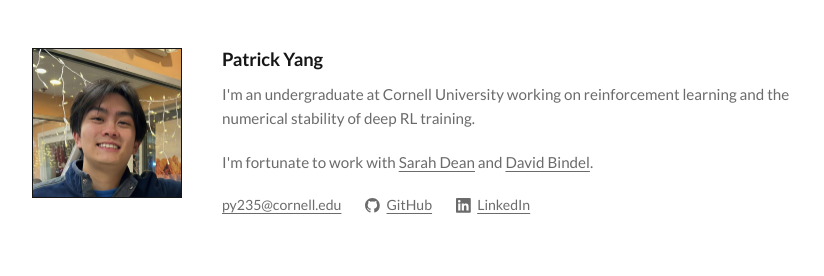
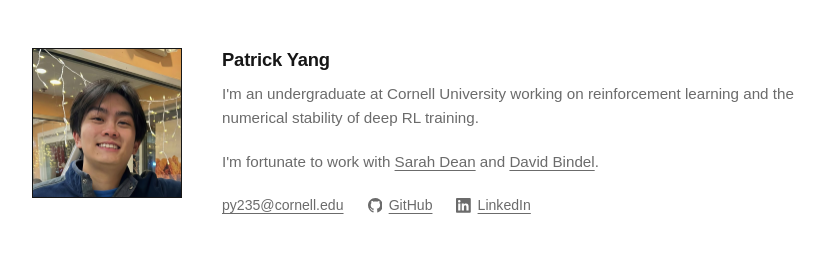
Before and after one commit to PatrickYang2007/portfolio, a plain HTML site: page index.html in a window 1280 px wide. Shown: the whole page, without its empty margins (122-946 px from the left). Drawn offline with Linux system fonts and the light colour scheme.

Commit message:
Switch fonts to Arial
Use Arial throughout and drop the Google Fonts links.

```diff
--- a/index.css
+++ b/index.css
@@ -1,6 +1,6 @@
 /* ------------------------------------------------------------------
    Portfolio — Swiss/editorial monochrome stylesheet
-   Lato throughout
+   Arial throughout
    Pure monochrome on white. No border-radius. No box-shadow.
    No gradients.
    ------------------------------------------------------------------ */
@@ -11,7 +11,7 @@
   --muted: #6b6b6b;
   --line: #161616;
 
-  --sans: "Lato", "Helvetica Neue", Helvetica, Arial, sans-serif;
+  --sans: Arial, "Helvetica Neue", Helvetica, sans-serif;
 }
 
 /* ---------- Reset ---------- */
--- a/index.html
+++ b/index.html
@@ -4,11 +4,8 @@
   <meta charset="UTF-8">
   <meta name="viewport" content="width=device-width, initial-scale=1">
   <title>Patrick Yang</title>
-  <link rel="stylesheet" href="index.css?v=5">
+  <link rel="stylesheet" href="index.css?v=6">
   <link rel="icon" type="image/png" href="pictures/favicon.png">
-  <link rel="preconnect" href="https://fonts.googleapis.com">
-  <link rel="preconnect" href="https://fonts.gstatic.com" crossorigin>
-  <link href="https://fonts.googleapis.com/css2?family=Lato:wght@400;700&display=swap" rel="stylesheet">
 </head>
 <body>
 <main>
```
